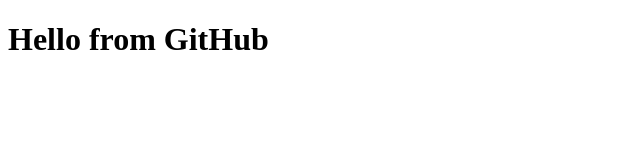
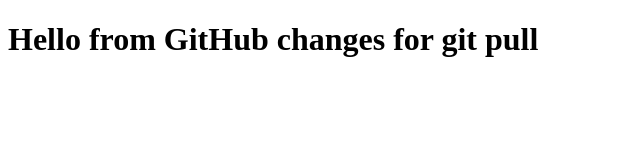
Before and after one commit to Parv39/git-lab-bash, a plain HTML site: page index.html in a window 1280 px wide. Shown: the whole page, without its empty margins (0-640 px from the left). Drawn offline with Linux system fonts and the light colour scheme.

Commit message:
Update header text in index.html

```diff
--- a/index.html
+++ b/index.html
@@ -4,6 +4,6 @@
     <title>Git Lab</title>
 </head>
 <body>
-   <h1>Hello from GitHub</h1>
+   <h1>Hello from GitHub changes for git pull</h1>
 </body>
 </html>
```
